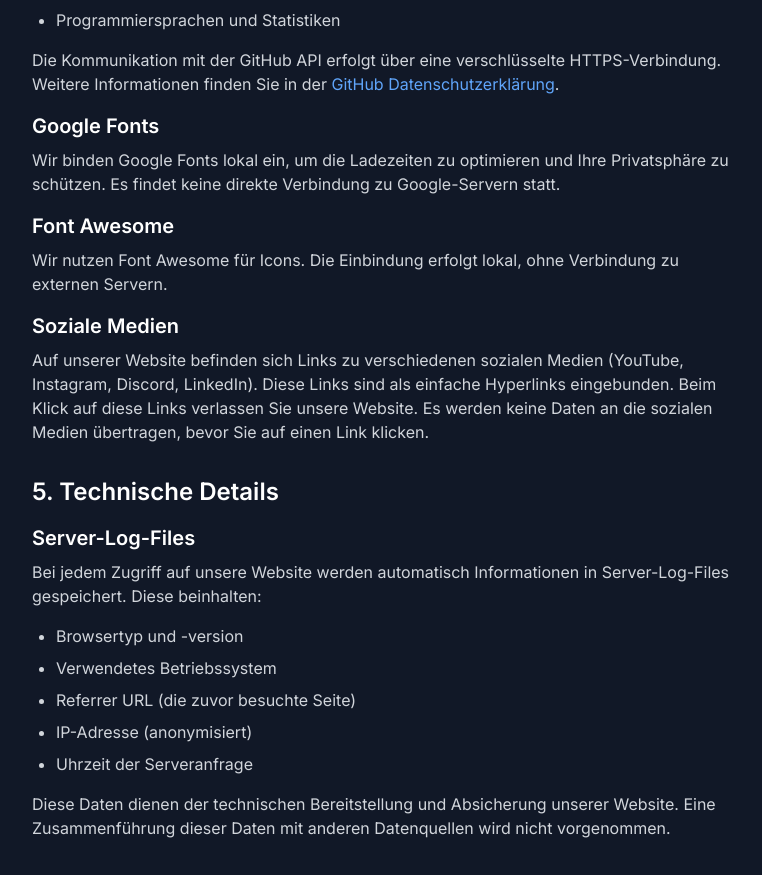
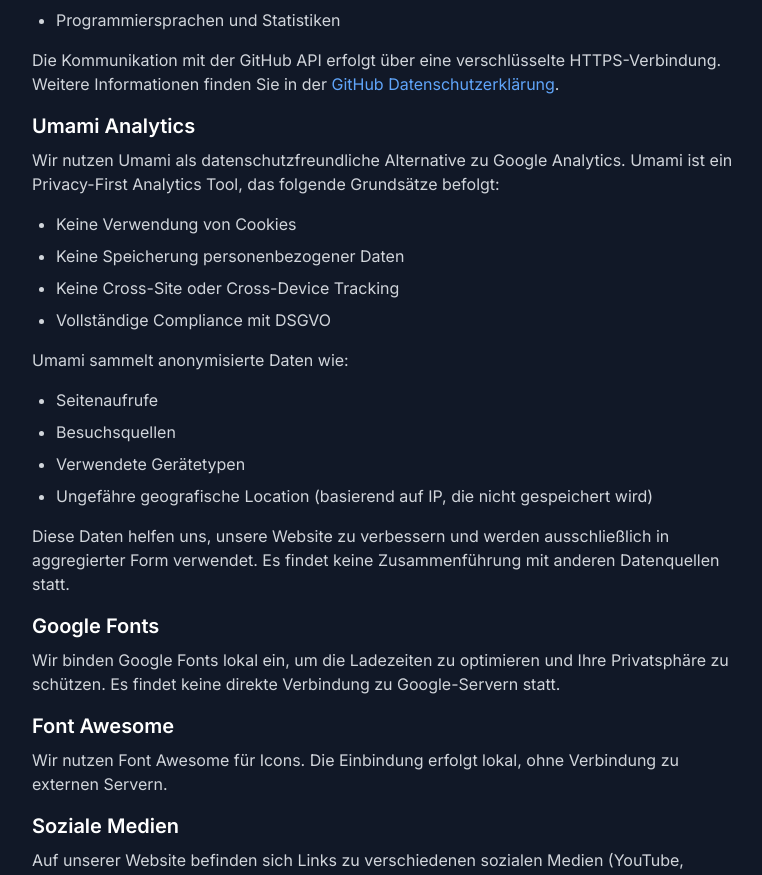
Before and after one commit to Achim-Sommer/nextjs-portfolio, a Next.js app: page /datenschutz in a window 1280 px wide. Shown: the part 2128-3003 px from the top of the page, without its empty margins (256-1018 px from the left). Built offline with nearby package versions, Linux system fonts and the light colour scheme; no server answers.

Commit message:
umami website tracking hinzugefügt

```diff
--- a/src/app/datenschutz/page.tsx
+++ b/src/app/datenschutz/page.tsx
@@ -64,8 +64,7 @@
               <h2 className="text-2xl font-semibold text-white mb-4">3. Cookies und Local Storage</h2>
               <h3 className="text-xl font-semibold text-white mb-2">Cookie-Banner und Einwilligung</h3>
               <p className="mb-4">Beim ersten Besuch unserer Website wird Ihnen ein Cookie-Banner angezeigt. Hier können Sie entscheiden, ob Sie der Verwendung von Cookies zustimmen möchten. Ihre Entscheidung wird im localStorage Ihres Browsers unter dem Schlüssel 'cookieConsent' gespeichert.</p>
-
-              <h3 className="text-xl font-semibold text-white mb-2">Verwendete Cookies und Local Storage</h3>
+　　 　 　 　 <h3 className="text-xl font-semibold text-white mb-2">Verwendete Cookies und Local Storage</h3>
               <p className="mb-4">Wir verwenden ausschließlich technisch notwendige Cookies und Local Storage Einträge:</p>
               <ul className="list-disc pl-6 mb-4">
                 <li className="mb-2">cookieConsent (Local Storage): Speichert Ihre Cookie-Präferenz</li>
@@ -74,8 +73,7 @@
 
             <section className="mb-8">
               <h2 className="text-2xl font-semibold text-white mb-4">4. Externe Dienste und Integrationen</h2>
-
-              <h3 className="text-xl font-semibold text-white mb-2">GitHub API-Integration</h3>
+　　 　 　 　 <h3 className="text-xl font-semibold text-white mb-2">GitHub API-Integration</h3>
               <p className="mb-4">Wir nutzen die GitHub API, um Repositories und Beitragsstatistiken anzuzeigen. Dabei werden folgende Daten verarbeitet:</p>
               <ul className="list-disc pl-6 mb-4">
                 <li className="mb-2">Repository-Informationen (Name, Beschreibung, URL)</li>
@@ -83,6 +81,23 @@
                 <li className="mb-2">Programmiersprachen und Statistiken</li>
               </ul>
               <p className="mb-4">Die Kommunikation mit der GitHub API erfolgt über eine verschlüsselte HTTPS-Verbindung. Weitere Informationen finden Sie in der <a href="https://docs.github.com/en/site-policy/privacy-policies/github-privacy-statement" className="text-blue-400 hover:text-blue-300">GitHub Datenschutzerklärung</a>.</p>
+
+              <h3 className="text-xl font-semibold text-white mb-2">Umami Analytics</h3>
+              <p className="mb-4">Wir nutzen Umami als datenschutzfreundliche Alternative zu Google Analytics. Umami ist ein Privacy-First Analytics Tool, das folgende Grundsätze befolgt:</p>
+              <ul className="list-disc pl-6 mb-4">
+                <li className="mb-2">Keine Verwendung von Cookies</li>
+                <li className="mb-2">Keine Speicherung personenbezogener Daten</li>
+                <li className="mb-2">Keine Cross-Site oder Cross-Device Tracking</li>
+                <li className="mb-2">Vollständige Compliance mit DSGVO</li>
+              </ul>
+              <p className="mb-4">Umami sammelt anonymisierte Daten wie:</p>
+              <ul className="list-disc pl-6 mb-4">
+                <li className="mb-2">Seitenaufrufe</li>
+                <li className="mb-2">Besuchsquellen</li>
+                <li className="mb-2">Verwendete Gerätetypen</li>
+                <li className="mb-2">Ungefähre geografische Location (basierend auf IP, die nicht gespeichert wird)</li>
+              </ul>
+              <p className="mb-4">Diese Daten helfen uns, unsere Website zu verbessern und werden ausschließlich in aggregierter Form verwendet. Es findet keine Zusammenführung mit anderen Datenquellen statt.</p>
 
               <h3 className="text-xl font-semibold text-white mb-2">Google Fonts</h3>
               <p className="mb-4">Wir binden Google Fonts lokal ein, um die Ladezeiten zu optimieren und Ihre Privatsphäre zu schützen. Es findet keine direkte Verbindung zu Google-Servern statt.</p>
@@ -96,8 +111,7 @@
 
             <section className="mb-8">
               <h2 className="text-2xl font-semibold text-white mb-4">5. Technische Details</h2>
-
-              <h3 className="text-xl font-semibold text-white mb-2">Server-Log-Files</h3>
+　　 　 　 　 <h3 className="text-xl font-semibold text-white mb-2">Server-Log-Files</h3>
               <p className="mb-4">Bei jedem Zugriff auf unsere Website werden automatisch Informationen in Server-Log-Files gespeichert. Diese beinhalten:</p>
               <ul className="list-disc pl-6 mb-4">
                 <li className="mb-2">Browsertyp und -version</li>
--- a/src/app/layout.tsx
+++ b/src/app/layout.tsx
@@ -21,6 +21,11 @@
           rel="stylesheet"
           href="https://cdnjs.cloudflare.com/ajax/libs/font-awesome/6.4.0/css/all.min.css"
         />
+        <script
+          async
+          src="https://analytics.eu.umami.is/script.js"
+          data-website-id={process.env.NEXT_PUBLIC_UMAMI_WEBSITE_ID}
+        />
       </head>
       <body className={`${inter.className} bg-gray-900 text-white`}>
         <div className="min-h-screen">
```
Also changed, not shown: 2 other files (tests, documents, lock files or other folders).
